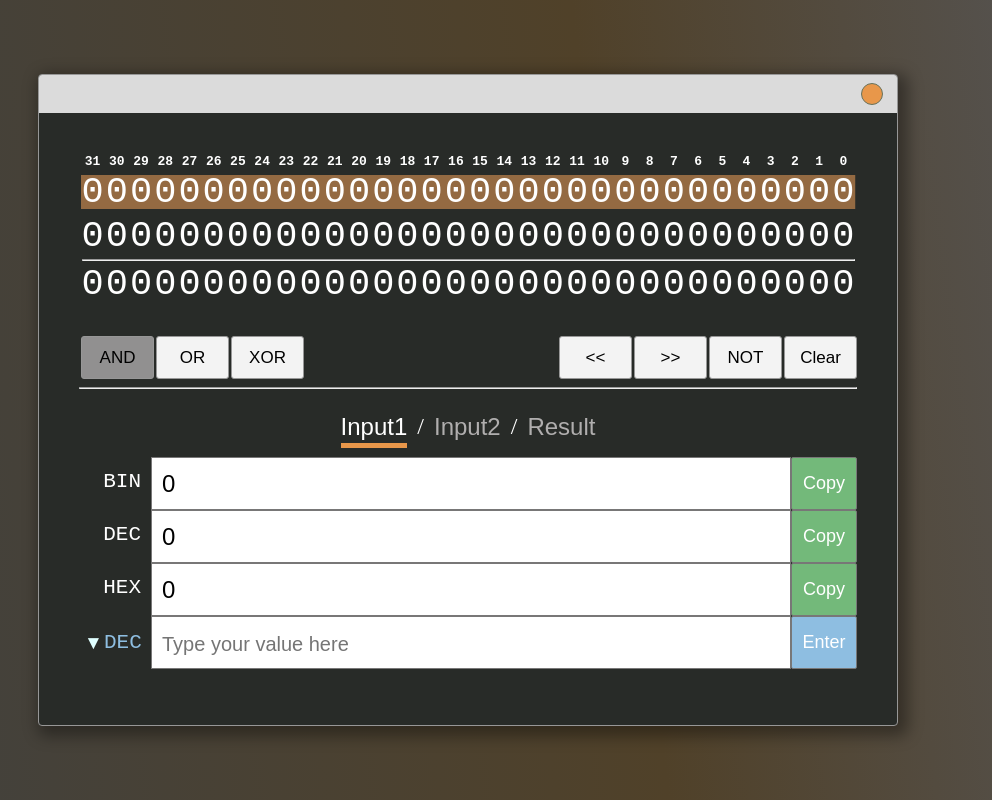
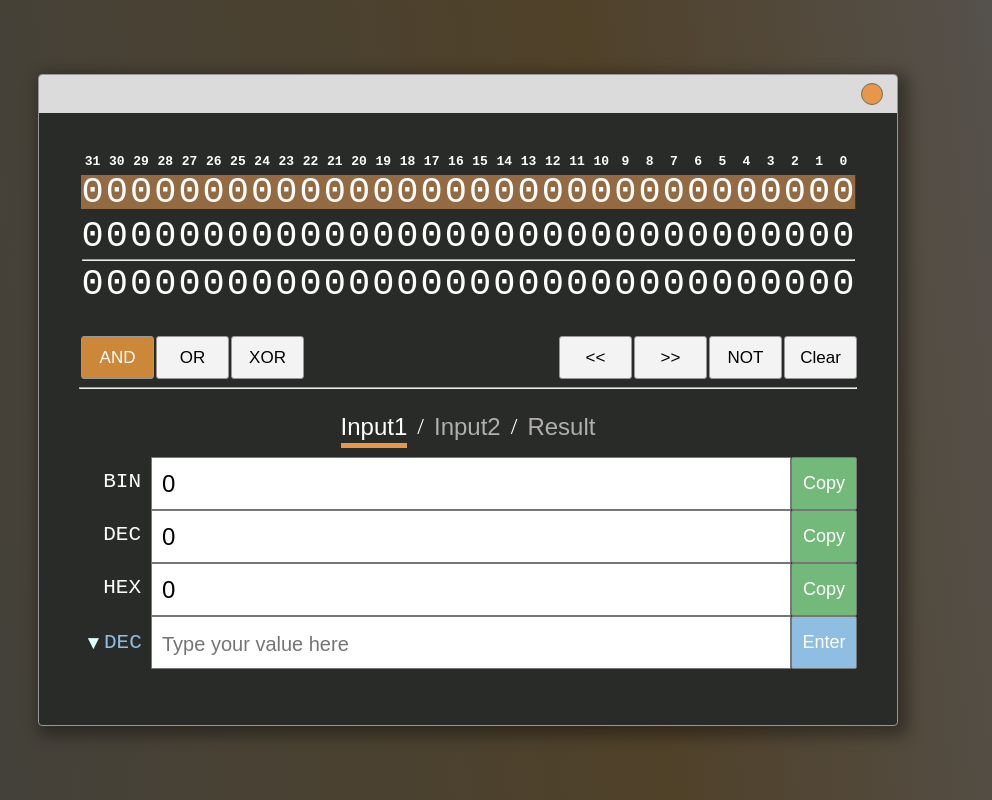
Before and after one commit to Lulkafe/BinaryCalc, a React app: page / in a window 1280 px wide. Shown: the whole page, without its empty margins (172-1164 px from the left). Built offline with nearby package versions, Linux system fonts and the light colour scheme.

Commit message:
Adjusted highlight colors

```diff
--- a/src/components.tsx
+++ b/src/components.tsx
@@ -138,7 +138,7 @@ function OperationButton (props) {
 function BitwiseButtons () {
     const { state, dispatch } = useContext(CalcContext);
     const getClass = (bw: Bitwise) => state.bitwise !== bw?
-        '' : 'oper-button--grayout'
+        '' : 'oper-button--highlight'
     const createAction = (oper:Bitwise) => () => dispatch({
         type: actions.bitwise.change,
         value: oper
--- a/src/style.css
+++ b/src/style.css
@@ -166,8 +166,9 @@ html, body {
     cursor: auto;
 }
 
-.oper-button--grayout {
-    background: #919090;
+.oper-button--highlight {
+    background: #cd8739;
+    color: white
 }
 
 .oper-button-wrapper {
```
Also changed, not shown: 1 other file (tests, documents, lock files or other folders).
